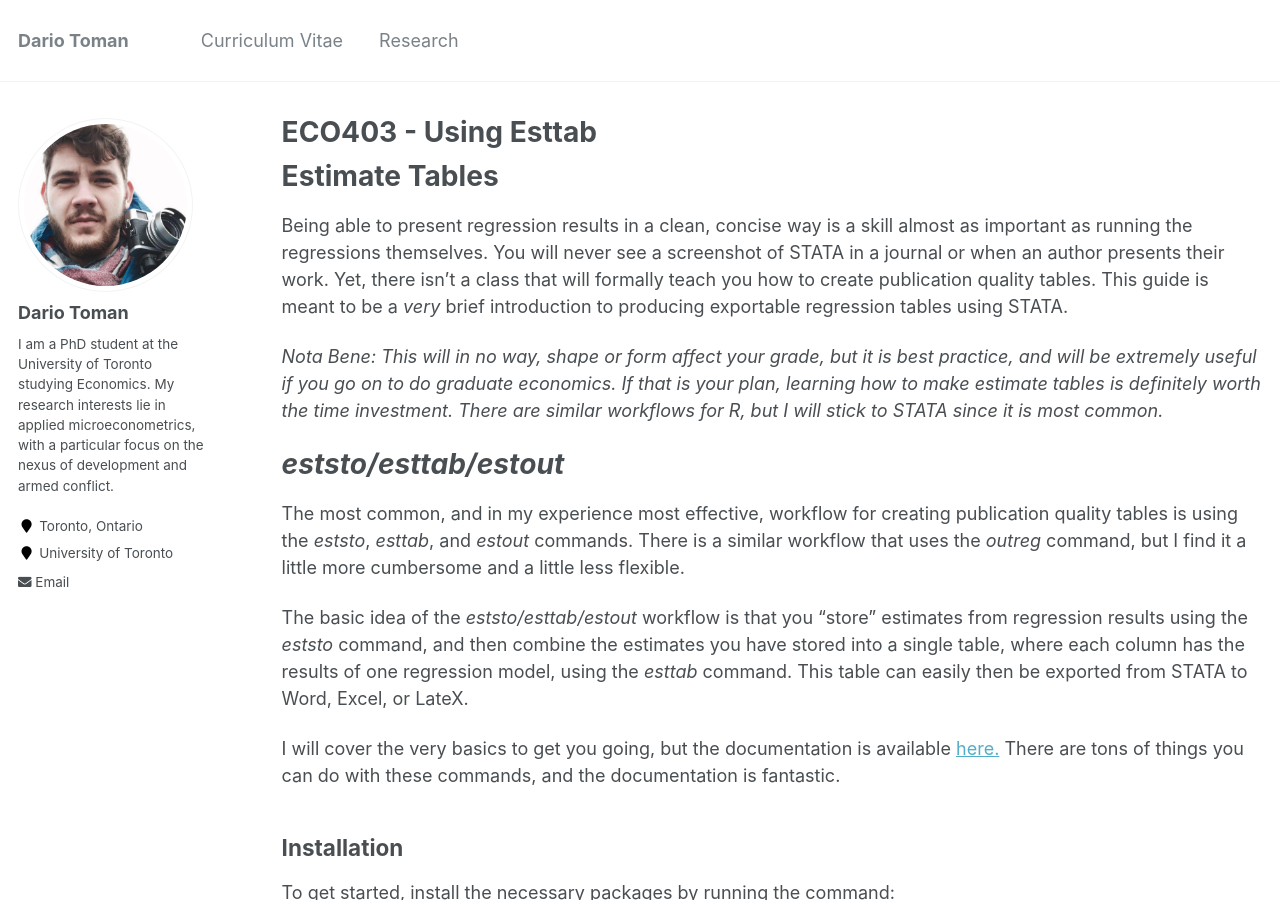
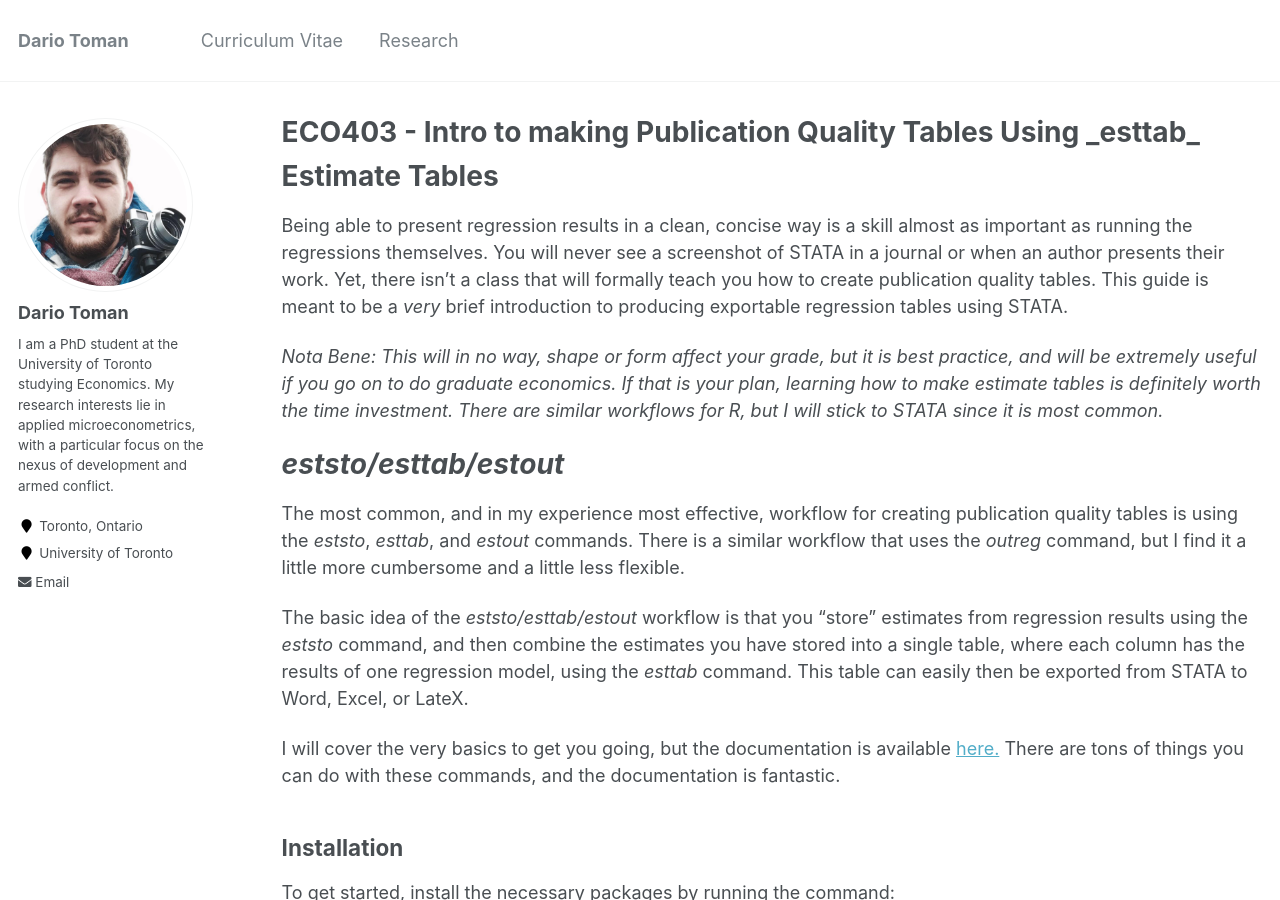
Before and after one commit to dariotoman/website, a Jekyll site: the page built from _pages/teaching/eco403_esttab/eco403_using_esttab.md, in a window 1280 px wide and 900 px high. Built offline with Jekyll 4.4.1, drawn with Linux system fonts in a browser that asks for light colours; formulas are drawn with MathJax 3.

Commit message:
Update eco403_using_esttab.md

```diff
--- a/_pages/teaching/eco403_esttab/eco403_using_esttab.md
+++ b/_pages/teaching/eco403_esttab/eco403_using_esttab.md
@@ -1,6 +1,6 @@
 ---
 layout: archive
-title: "ECO403 - Using Esttab"
+title: "ECO403 - Intro to making Publication Quality Tables Using _esttab_"
 permalink: /teaching/eco403/using_esttab
 author_profile: true
 ---
```
